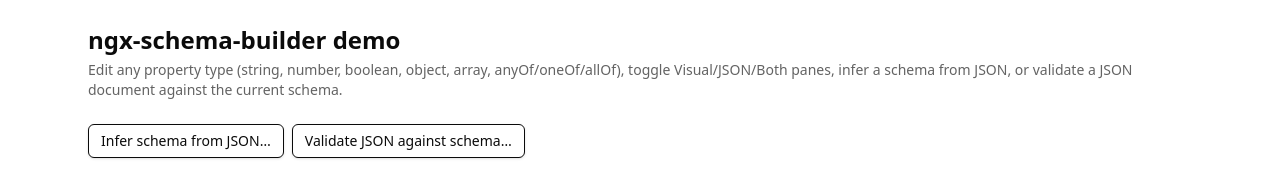
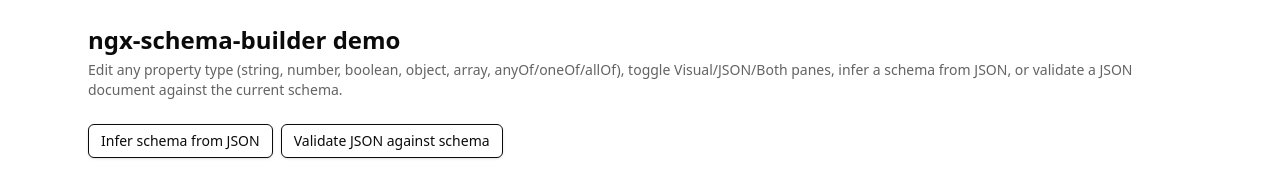
Before and after one commit to archeionproject/ngx-schema-builder, an Angular app: page / in a window 1280 px wide. Shown: the top 180 px of the page. Built offline with nearby package versions, Linux system fonts and the light colour scheme.

Commit message:
fix: remove ellipses from button labels for clarity

```diff
--- a/projects/demo/src/app/app.ts
+++ b/projects/demo/src/app/app.ts
@@ -98,14 +98,14 @@ const INITIAL_SCHEMA: JsonSchema = {
           class="inline-flex items-center gap-1.5 rounded-md border bg-background px-3 py-1.5 text-sm shadow-sm hover:bg-secondary transition-colors"
           (click)="inferOpen.set(true)"
         >
-          Infer schema from JSON…
+          Infer schema from JSON
         </button>
         <button
           type="button"
           class="inline-flex items-center gap-1.5 rounded-md border bg-background px-3 py-1.5 text-sm shadow-sm hover:bg-secondary transition-colors"
           (click)="validateOpen.set(true)"
         >
-          Validate JSON against schema…
+          Validate JSON against schema
         </button>
       </div>
 
```
